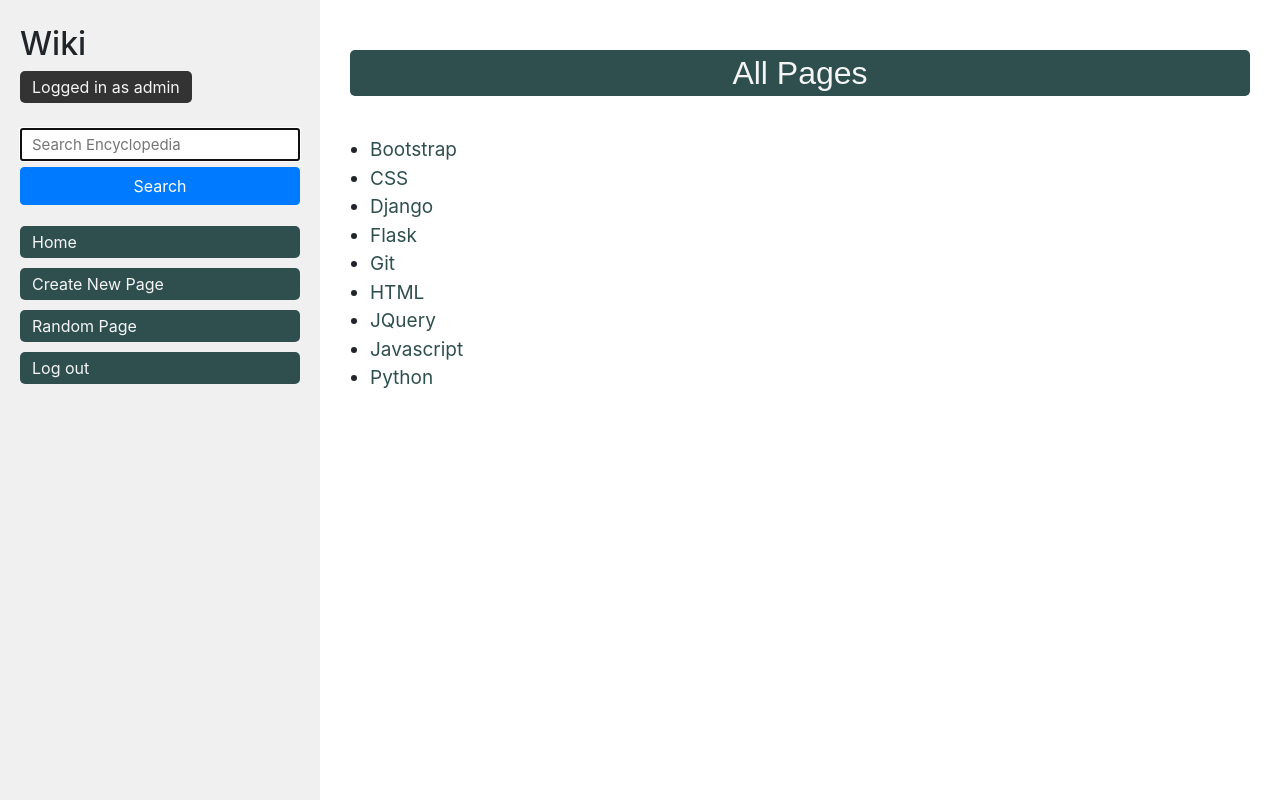
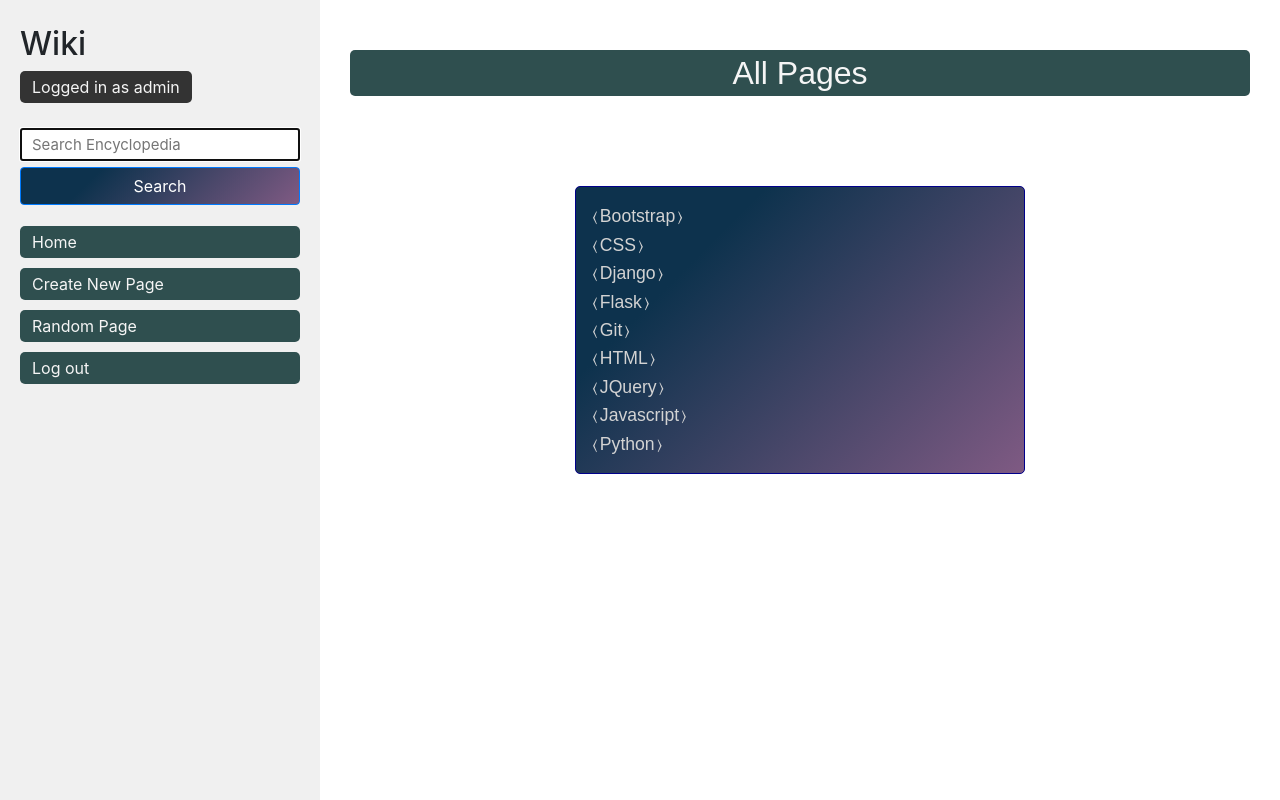
Before and after one commit to alfiomartini/wiki, a Django app: a page that uses encyclopedia/templates/encyclopedia/index.html in a window 1280 px wide. Run offline with Django 3.2, Linux system fonts and the light colour scheme; a user stored in the database is signed in; some libraries are stand-ins or nearby versions.

Commit message:
Changed style of entries list

```diff
--- a/encyclopedia/static/encyclopedia/styles.css
+++ b/encyclopedia/static/encyclopedia/styles.css
@@ -36,6 +36,14 @@
 #search-button{
     width:100%;
     margin-top: -10px;
+    background-color: #7f5a83;
+    background-image: linear-gradient(315deg, #7f5a83 0%, #0d324d 74%) ;
+}
+
+#search-button:hover{
+    background-color: blue;
+    background-image:none;
+    color: whitesmoke;
 }
 
 .sidebar {
@@ -89,21 +97,43 @@
     margin: 40px 0;
 }
 
+
 .entries{
-    font-size: 19px;
-    /* list-style-type: none; */
-    padding-left: 20px;
-}
+    list-style-type: none;
+    width: 50%;
+    margin:50px auto;
+    padding: 15px 10px 15px 10px;
+    /* background-color: #330033; */
+    background-color: #7f5a83;
+    background-image: linear-gradient(315deg, #7f5a83 0%, #0d324d 74%);
+    border: 1px solid darkblue;
+    border-radius: 5px;
+  }
 
-.entries li a {
-    color: darkslategray;
+.entries li a{
+    display: block;
     text-decoration: none;
-}
+    font-size: 1.1rem;
+    font-family:  sans-serif;
+    padding: 1px 6px;
+    color: lightgray;
+  }
 
-.entries li a:hover {
-    color: darkblue;
-    text-decoration: none;
-}
+.entries li a:hover{
+    color:black;
+    background-color: whitesmoke;
+  }
+
+.entries li a::before{
+    content: '\2329';
+    padding-right: 2px;
+  }
+
+.entries li a::after{
+    content: '\232a';
+    padding-left: 2px;
+  }
+
 
 /* Media queries */
 
--- a/encyclopedia/views.py
+++ b/encyclopedia/views.py
@@ -123,9 +123,14 @@
             myutil.remove_file(entry_id)
             return redirect('index')
         else:
-            entry = myutil.get_entry(entry_id)
-            entry = myutil.collapse_newlines(entry)
-            return render(request, 'encyclopedia/removepage.html', {'title':entry_id, 'text':entry})
+            entries = myutil.list_entries()
+            if entry_id in entries:
+                entry = myutil.get_entry(entry_id)
+                entry = myutil.collapse_newlines(entry)
+                return render(request, 'encyclopedia/removepage.html', {'title':entry_id, 'text':entry})
+            else:
+                return render(request, 'encyclopedia/error.html',
+                {'message':f'Sorry, entry {entry_id} does not exist.'})
     else:
         return render(request, 'encyclopedia/error.html',
         {'message':'Sorry, only a superuser can perform this action.'})
```
Also changed, not shown: db.sqlite3.
